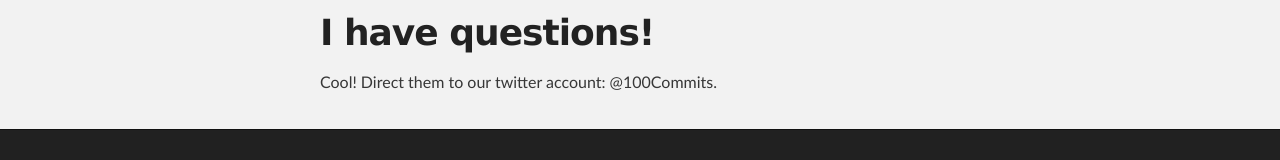
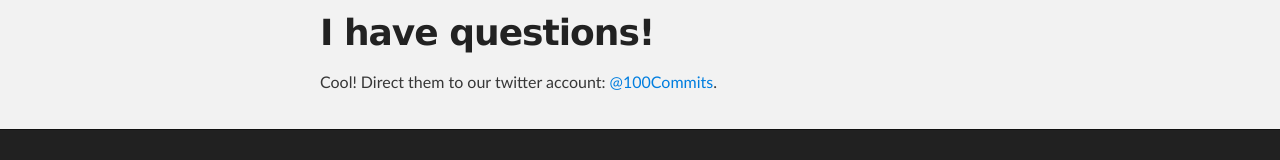
Before and after one commit to 100DaysOfCommits/100DaysOfCommits.github.io, a plain HTML site: page index.html in a window 1280 px wide. Shown: the part 3126-3286 px from the top of the page. Drawn offline with Linux system fonts and the light colour scheme.

Commit message:
Add link to twitter on project page

```diff
--- a/index.html
+++ b/index.html
@@ -116,7 +116,7 @@ Meetup Groups?</p>
 <h1>
 <a id="i-have-questions" class="anchor" href="#i-have-questions" aria-hidden="true"><span aria-hidden="true" class="octicon octicon-link"></span></a>I have questions!</h1>
 
-<p>Cool! Direct them to our twitter account: @100Commits. </p>
+<p>Cool! Direct them to our twitter account: <a href="https://twitter.com/100Commits">@100Commits</a>. </p>
       </section>
     </div>
 
```
